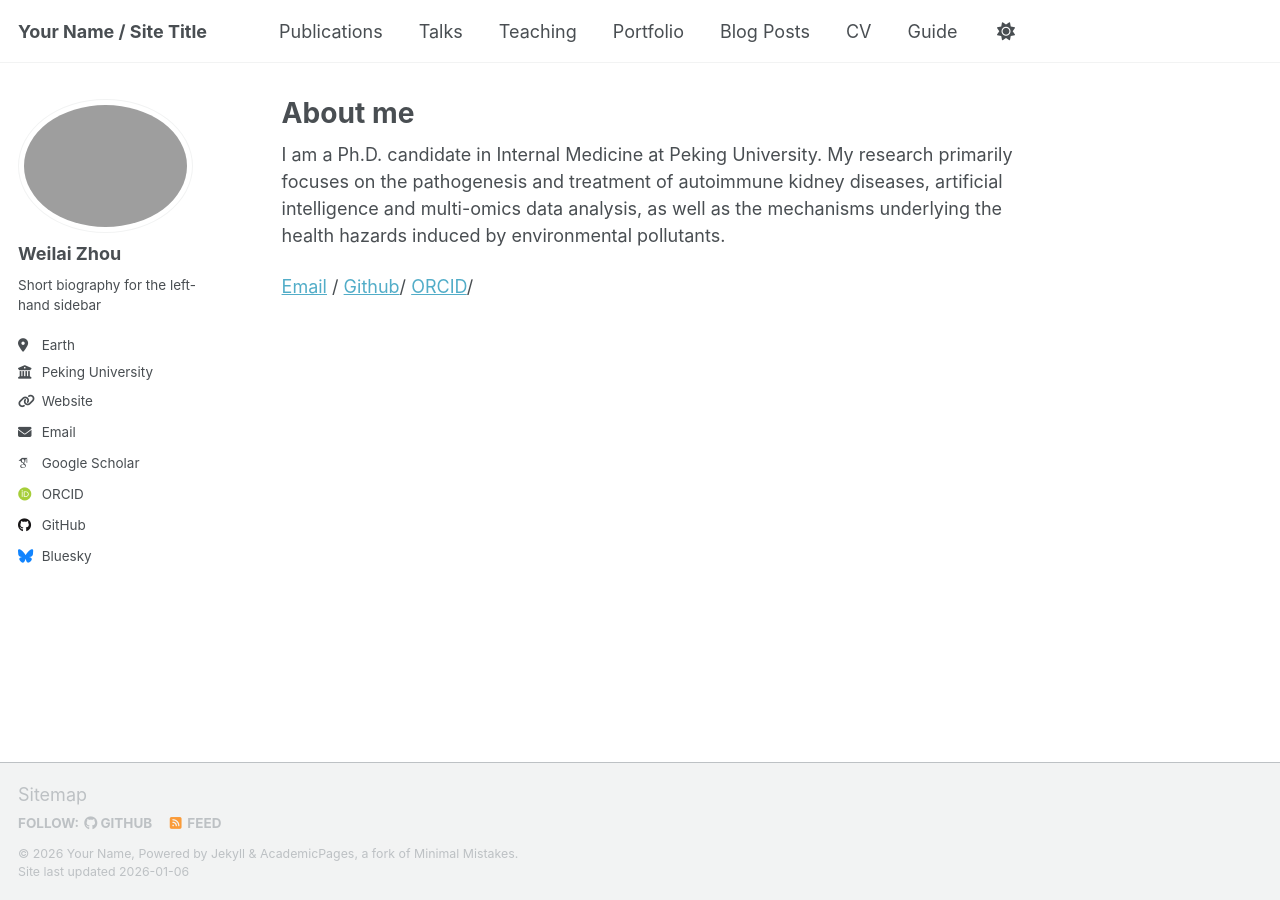
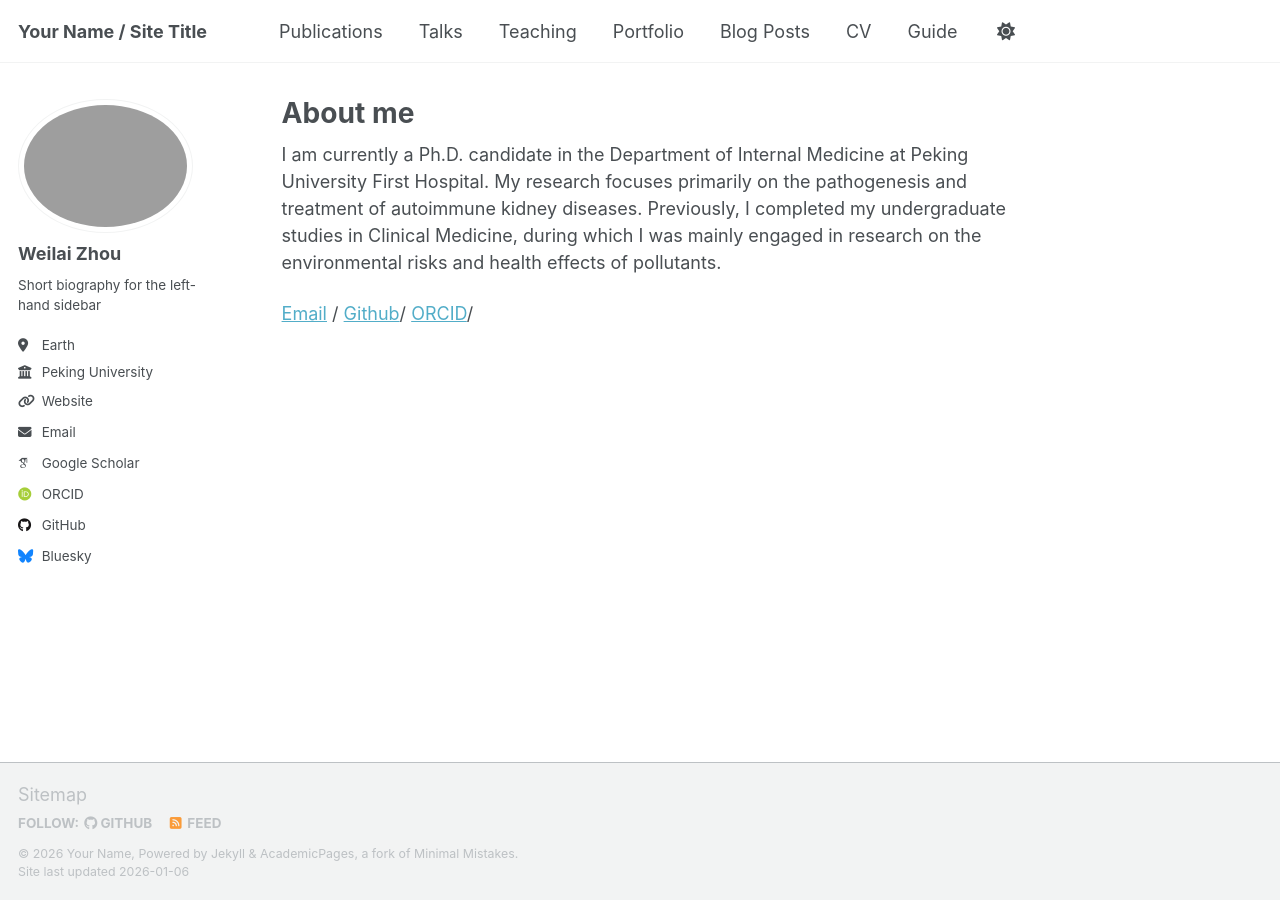
Before and after one commit to Zhouweilai02/Zhouweilai02.github.io, a Jekyll site: the page built from _pages/about.md, in a window 1280 px wide. Built offline with Jekyll 4.4.1, drawn with Linux system fonts in a browser that asks for light colours; some web fonts are replaced; a script that is not in the unit is left out.

Commit message:
Update about.md

```diff
--- a/_pages/about.md
+++ b/_pages/about.md
@@ -6,6 +6,6 @@ redirect_from:
   - /about/
   - /about.html
 ---
-I am a Ph.D. candidate in Internal Medicine at Peking University. My research primarily focuses on the pathogenesis and treatment of autoimmune kidney diseases, artificial intelligence and multi-omics data analysis, as well as the mechanisms underlying the health hazards induced by environmental pollutants.
+I am currently a Ph.D. candidate in the Department of Internal Medicine at Peking University First Hospital. My research focuses primarily on the pathogenesis and treatment of autoimmune kidney diseases. Previously, I completed my undergraduate studies in Clinical Medicine, during which I was mainly engaged in research on the environmental risks and health effects of pollutants.
 
 [Email](mailto:zwl_2002@163.com) / [Github](https://github.com/Zhouweilai02)/ [ORCID](https://orcid.org/0009-0004-3339-1172)/
```
